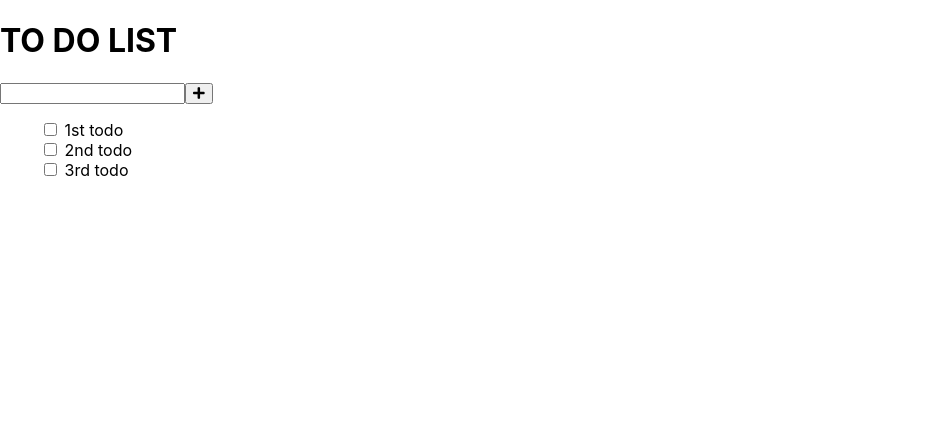
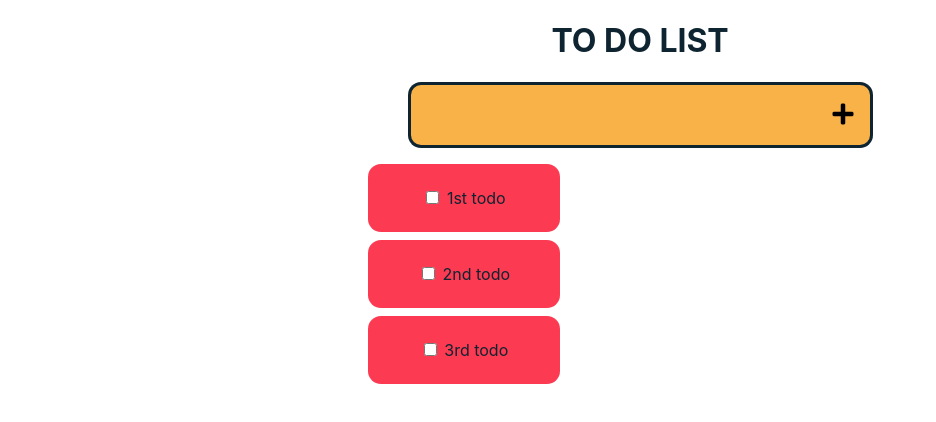
Before and after one commit to chevtong/intro-react, a React (Create React App) app: page / in a window 1280 px wide. Shown: the top 422 px of the page, without its empty margins (0-936 px from the left). Built offline with nearby package versions, Linux system fonts and the light colour scheme.

Commit message:
Add basic styling

```diff
--- a/src/App.css
+++ b/src/App.css
@@ -1,3 +1,50 @@
+body{
+    /* background-color: #e8d5b7; */
+    color: #0e2431;
+}
+
 ul{
     list-style-type: none;
+
 }
+li{
+    background-color: #fc3a52;
+    border-radius: 13px;
+    padding: 1.5rem 1rem;
+    margin: .5rem;
+    width: 10rem;
+    color: #0e2431;
+}
+button{
+    background-color: #f9b248;
+    border: none;
+    padding: 1rem;
+    border: 3px solid #0e2431;
+    border-left: none;
+    border-radius: 0 13px 13px 0;
+    font-size: 1.5rem;
+}
+button:hover{
+    background-color:#0e2431 ;
+}
+input{
+    background-color: #f9b248;
+    border: none;
+    padding: 1rem 3rem;
+    border: 3px solid #0e2431;
+    border-right: none;
+    border-radius: 13px 0 0 13px;
+    color: #0e2431;
+    font-size: 1.5rem;
+}
+input:focus{
+    outline:none;
+}
+input[type="checkbox"]{
+    background-color: #f9b248;
+}
+.App{
+    width: 50%;
+    margin: auto;
+    text-align: center;
+}
```
